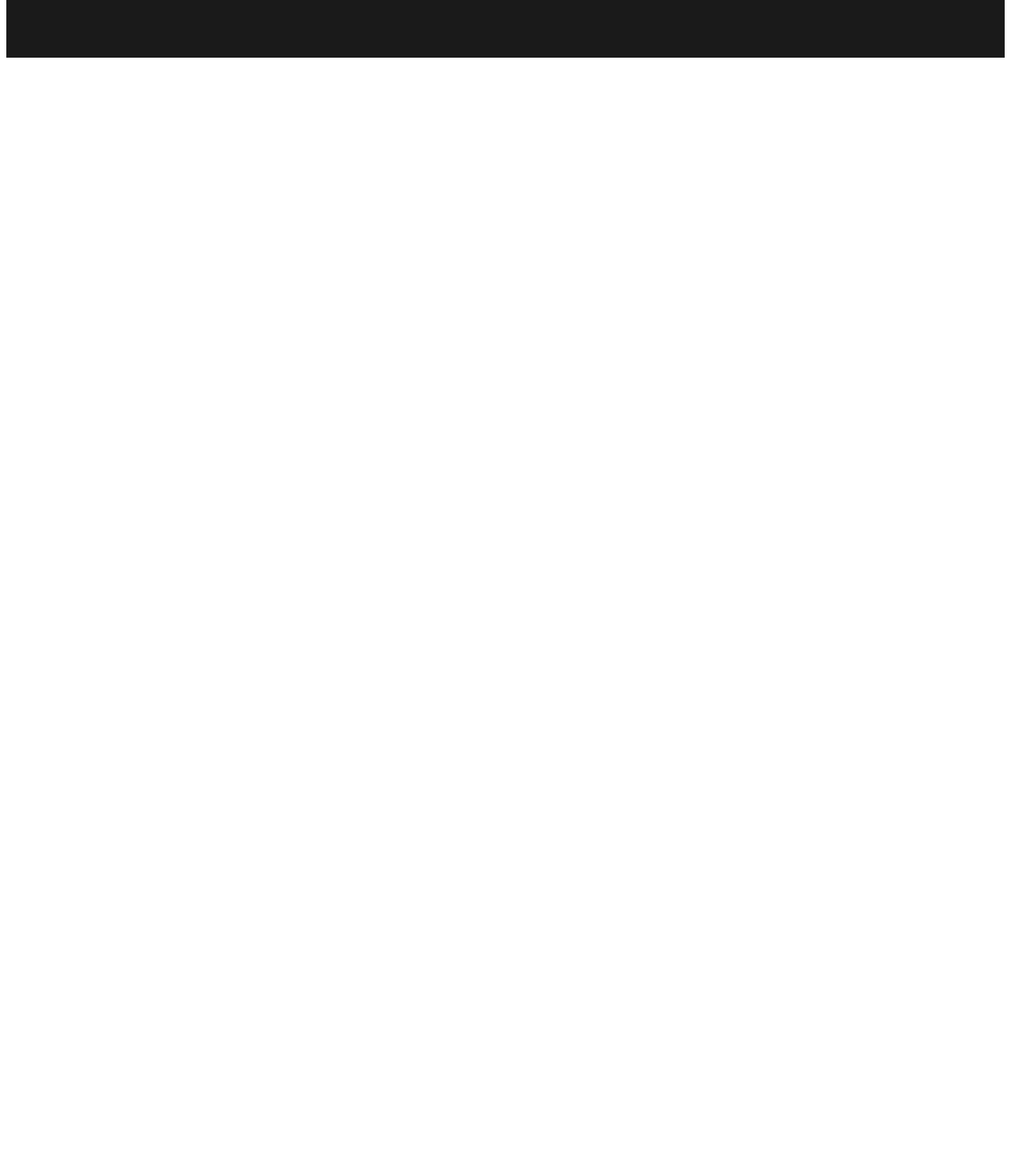
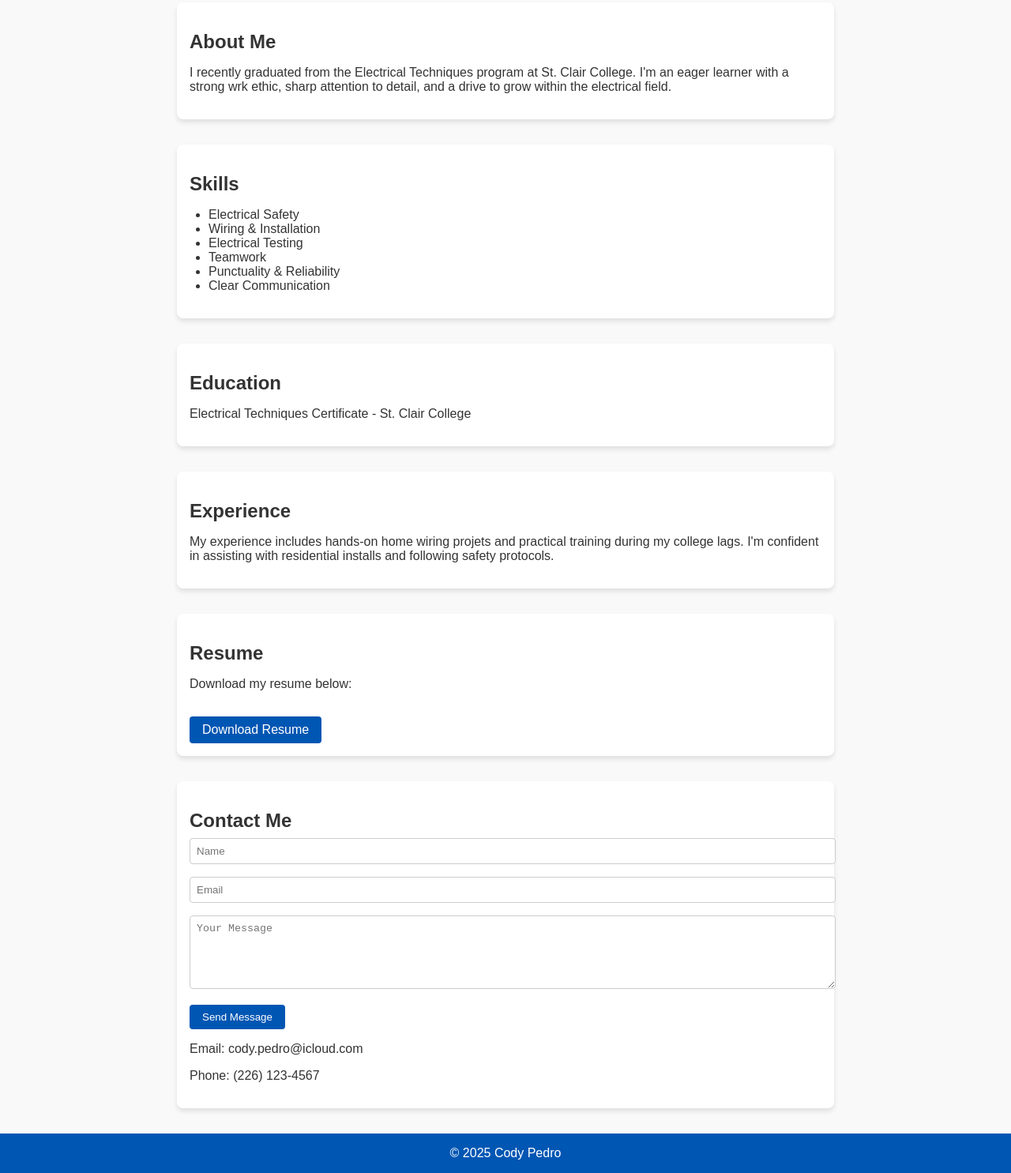
Before and after one commit to ElectricCody/Portfolio, a website: page index.html in a window 1280 px wide. Shown: the part 201-1686 px from the top of the page at 79% size. Before the commit the page ends 800 px from the top, so only its background shows below. Drawn offline with Linux system fonts and the light colour scheme.

Commit message:
Completed basic index and styles file.

```diff
--- a/index.html
+++ b/index.html
@@ -1,9 +1,70 @@
 <!DOCTYPE html>
-<html>
+<html lang="en">
+  <head>
+    <meta charset="UTF-8">
+    <meta name="viewport" content="width=device-width, initial-scale=1.0">
+    <title>Cody Pedro | Electrical Apprentice</title>
+    <link rel="stylesheet" href="style.css">
+  </head>
+
   <body>
-    <div style="background-color: #1a1a1a; color: white; padding: 60px 20px; text-align: center;">
-      <h1 style="font-size: 2.5em; margin-bottom: 20px;">Cody Pedro</h1>
-      <p style="font-size: 1.2em; max-width: 800px; margin: 0 auto 30px;">Electrical Apprentice</p>
-    </div>
+    <header>
+      <h1>Cody Pedro</h1>
+      <p>First-Year Electrical Apprentice</p>
+    </header>
+
+  <section>
+    <h2>About Me</h2>
+    <p>I recently graduated from the Electrical Techniques program at St. Clair College. I'm an eager learner with a strong wrk ethic, sharp attention to detail, and a drive to grow within the electrical field.</p>
+  </section>
+
+  <section>
+    <h2>Skills</h2>
+    <ul>
+      <li>Electrical Safety</li>
+      <li>Wiring & Installation</li>
+      <li>Electrical Testing</li>
+      <li>Teamwork</li>
+      <li>Punctuality & Reliability</li>
+      <li>Clear Communication</li>
+    </ul>
+  </section>
+
+  <section>
+    <h2>Education</h2>
+    <p>Electrical Techniques Certificate - St. Clair College</p>
+  </section>
+
+  <section>
+    <h2>Experience</h2>
+    <p>My experience includes hands-on home wiring projets and practical training during my college lags. I'm confident in assisting with residential installs and following safety protocols.</p>
+  </section>
+
+  <section>
+    <h2>Resume</h2>
+    <p>Download my resume below:</p>
+    <a href="#" class="resume-button">Download Resume</a>
+  </section>
+
+  <section>
+    <h2>Contact Me</h2>
+    <form onsubmit="event.preventDefault(); alert('Thank you for your message! I will get back to you as soon as possible.');">
+      <input type="text" placeholder="Name" required/>
+      <input type="email" placeholder="Email" required/>
+      <textarea rows="5" placeholder="Your Message" required></textarea>
+      <button type="submit">Send Message</button>
+    </form>
+    <p>Email: cody.pedro@icloud.com</p>
+    <p>Phone: (226) 123-4567</p>
+  </section>
+
+  <footer>
+    &copy; <span id="year"></span> Cody Pedro
+  </footer>
+
+  <script>
+    document.getElementById("year").textContent = new Date().getFullYear();
+  </script>
+
   </body>
 </html>
--- /dev/null
+++ b/style.css
@@ -0,0 +1,65 @@
+body {
+    font-family: Arial, sans-serif;
+    margin: 0;
+    background-color: #f9f9f9;
+    color: #333;
+}
+
+header {
+    background-color: #0056b3;
+    color: white;
+    padding: 2rem;
+    text-align: center;
+}
+
+section {
+    max-width: 800px;
+    margin: 2rem auto;
+    padding: 1rem;
+    background: white;
+    border-radius: 8px;
+    box-shadow: 0 4px 6px rgba(0, 0, 0, 0.1);
+}
+
+h1, h2 {
+    margin-bottom: 0.5rem;
+}
+
+ul {
+    padding-left: 1.5rem;
+}
+
+.resume-button {
+    display: inline-block;
+    padding: 0.5rem 1rem;
+    background-color: #0056b3;
+    color: white;
+    text-decoration: none;
+    border-radius: 4px;
+    margin-top: 1rem;
+}
+
+form input, form textarea {
+    width: 100%;
+    padding: 0.5rem;
+    margin-bottom: 1rem;
+    border: 1px solid #ccc;
+    border-radius: 4px;
+}
+
+form button {
+    background-color: #0056b3;
+    color: white;
+    padding: 0.5rem 1rem;
+    border: none;
+    border-radius: 4px;
+    cursor: pointer;
+}
+
+footer {
+    background-color: #0056b3;
+    color: white;
+    text-align: center;
+    padding: 1rem;
+    margin-top: 2rem;
+}
```
